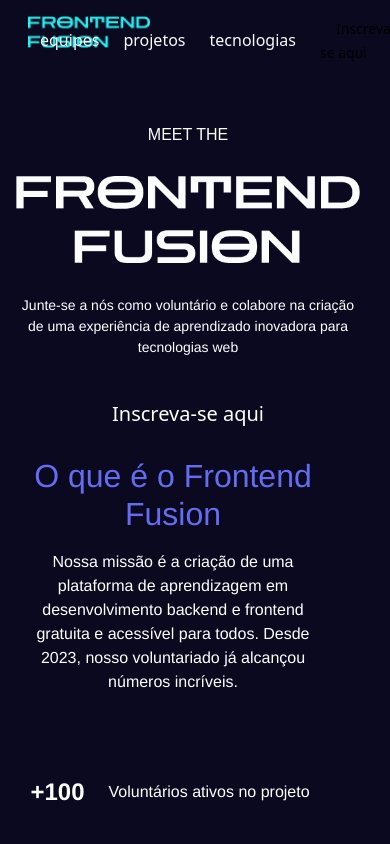
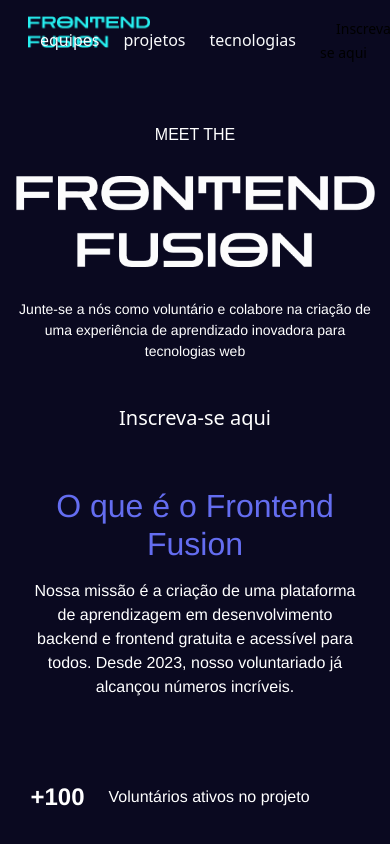
Before and after one commit to Projeto-FrontEnd-Fusion/vingadores-portifolio-colaborativo_, a React (Vite) app: page / in a window 390 px wide. Shown: the top 844 px of the page. Built offline with nearby package versions, Linux system fonts and the light colour scheme; a web font is replaced by a local one.

Commit message:
feat: ajustando responsividade da seção de apresentação

```diff
--- a/src/components/SectionPresentation/SectionPresentation.tsx
+++ b/src/components/SectionPresentation/SectionPresentation.tsx
@@ -2,28 +2,28 @@ import { Button } from "../Button/Button";
 
 const SectionPresentation = () => {
     return (
-        <section className="text-white flex flex-col gap-[2.813rem] px-[0.313rem] py-[2.813rem]
-                            md:flex-row md:px-[2.844rem] md:pt-24 md:pb-[11.125rem] md:gap-24"
+        <section className="text-white flex items-center flex-col gap-[2.813rem] px-[0.313rem] py-[2.813rem]
+                            md:flex-row md:items-start md:px-[2.844rem] md:pt-24 md:pb-[11.125rem] md:gap-24"
         >
-            <div className="flex flex-col gap-8 items-center w-[22.875rem] h-[17.938rem] px-[0.656rem]
-                            md:w-[34.188rem] md:h-[22.125rem] md:px-0"
+            <div className="flex flex-col gap-8 items-center px-[0.656rem]
+                            md:w-1/2 md:px-0"
             >
                 <p className="font-presentation text-base font-normal leading-[1.2rem] text-center">MEET THE</p>
                 <img src="/assets/FRONTENDFUSION_2.png"/>
                 <p className="font-fusion text-[0.875rem] font-normal leading-[1.313rem] text-center
-                            md:text-[0.938rem] md:leading-[1.406rem]"
+                              md:text-[0.938rem] md:leading-[1.406rem]"
                 >Junte-se a nós como voluntário e colabore na criação de uma experiência de aprendizado inovadora para tecnologias web</p>
                 <Button isNavbar={false}/>
             </div>
 
-            <div className="flex flex-col gap-4 w-[21rem] h-[27.25rem] px-[1.594rem]
-                            md:px-0 md:w-[34.125rem] md:h-[18.5rem]"
+            <div className="flex flex-col gap-4 px-[1.594rem]
+                            md:px-0 md:w-1/2"
             >
                 <h2 className="text-[#646DF0] font-fusion text-[2rem] font-medium leading-[2.4rem] text-center
-                            md:text-left md:text-[2.5rem] md:leading-[3rem]"
+                              md:text-left md:text-[2.5rem] md:leading-[3rem]"
                 >O que é o Frontend Fusion</h2>
                 <p className="font-fusion text-base font-normal text-center
-                            md:text-left"
+                              md:text-left"
                 >Nossa missão é a criação de uma plataforma de aprendizagem em desenvolvimento backend e frontend gratuita e acessível para todos. Desde 2023, nosso voluntariado já alcançou números incríveis.</p>
 
                 <div className="flex flex-col gap-12 pt-16
@@ -42,6 +42,6 @@ const SectionPresentation = () => {
             </div>
         </section>
     );
-};
+}
 
 export default SectionPresentation;
```
